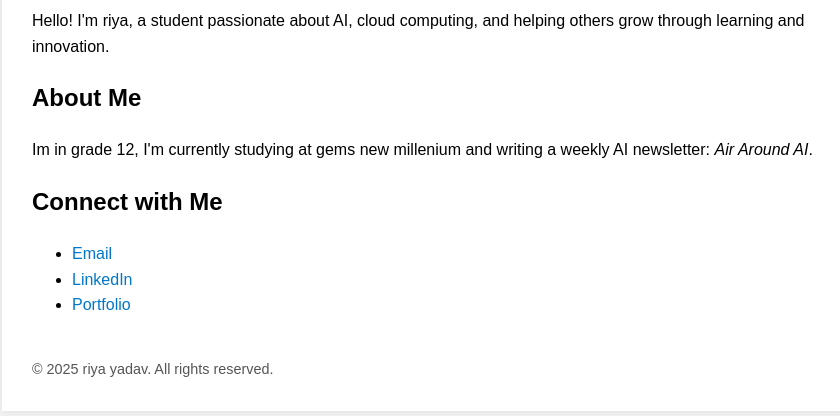
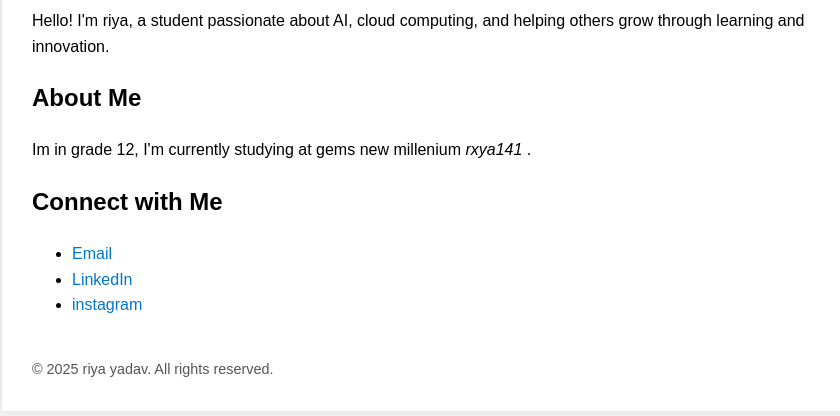
Before and after one commit to rxya141/ri14, a plain HTML site: page index.html in a window 1280 px wide. Shown: the part 166-582 px from the top of the page, without its empty margins (208-1048 px from the left). Drawn offline with Linux system fonts and the light colour scheme.

Commit message:
Update index.html

```diff
--- a/index.html
+++ b/index.html
@@ -42,13 +42,14 @@
     <p>Hello! I'm riya, a student passionate about AI, cloud computing, and helping others grow through learning and innovation.</p>
 
     <h2>About Me</h2>
-    <p>Im in grade 12, I'm currently studying at gems new millenium and writing a weekly AI newsletter: <em>Air Around AI</em>.</p>
+    <p>Im in grade 12, I'm currently studying at gems new millenium  <em>
+      rxya141 </em>.</p>
 
     <h2>Connect with Me</h2>
     <ul>
-      <li><a href="mailto:pradeep.online00@gmail.com">Email</a></li>
+      <li><a href="mailto:r4riyayadav@gmail.com">Email</a></li>
       <li><a href="https://www.linkedin.com/in/riya-yadav-130069360?utm_source=share&utm_campaign=share_via&utm_content=profile&utm_medium=ios_app" target="_blank">LinkedIn</a></li>
-      <li><a href="https://prady00.github.io" target="_blank">Portfolio</a></li>
+      <li><a href="https://www.instagram.com/riyay14_?igsh=MTM1bGl4YjRsb2FjNg==">instagram</a></li>
     </ul>
 
     <footer>
```
